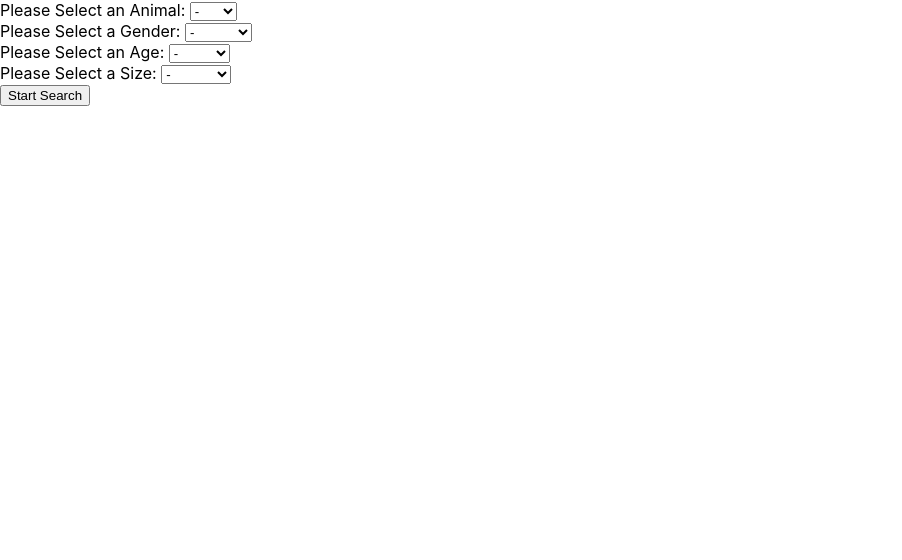
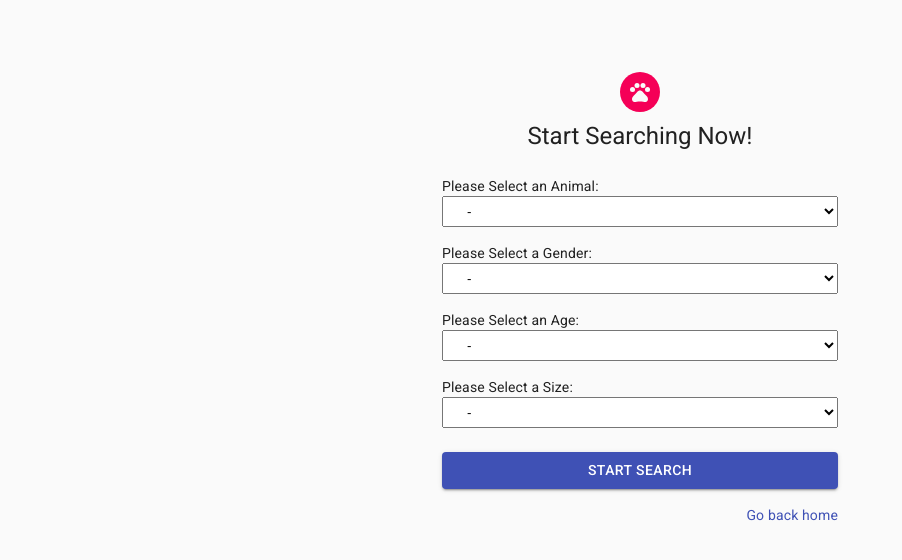
Before and after one commit to mlcomeau/AdoptABuddy-frontend, a React (Create React App) app: page /search in a window 1280 px wide. Shown: the top 560 px of the page, without its empty margins (0-902 px from the left). Built offline with nearby package versions, Linux system fonts and the light colour scheme; no server answers.

Commit message:
integrate material UI with search form

```diff
--- a/src/App.css
+++ b/src/App.css
@@ -1,3 +1,9 @@
 .App {
   text-align: center;
 }
+
+.select {
+  width: 100%;
+  box-sizing: border-box;
+  padding: 6px 20px;
+}
--- a/src/components/Search.js
+++ b/src/components/Search.js
@@ -2,8 +2,40 @@ import React from 'react';
 import { connect } from 'react-redux';
 import { updateSearchForm, createSearch } from '../actions/searchForm.js';
 import { fetchSearchResults } from '../actions/searchResults.js';
+import '../App.css'
+
+import Avatar from '@material-ui/core/Avatar';
+import Button from '@material-ui/core/Button';
+import CssBaseline from '@material-ui/core/CssBaseline';
+import Link from '@material-ui/core/Link';
+import Grid from '@material-ui/core/Grid';
+import PetsIcon from '@material-ui/icons/Pets';
+import Typography from '@material-ui/core/Typography';
+import { makeStyles } from '@material-ui/core/styles';
+import Container from '@material-ui/core/Container';
+
+const useStyles = makeStyles((theme) => ({
+    paper: {
+      marginTop: theme.spacing(8),
+      display: 'flex',
+      flexDirection: 'column',
+      alignItems: 'center',
+    },
+    avatar: {
+      margin: theme.spacing(1),
+      backgroundColor: theme.palette.secondary.main,
+    },
+    form: {
+      width: '100%', // Fix IE 11 issue.
+      marginTop: theme.spacing(3),
+    },
+    submit: {
+      margin: theme.spacing(3, 0, 2),
+    },
+  }));
 
 const Search = ({ searchForm, updateSearchForm, userId, history, createSearch, location, searchRadius, fetchSearchResults }) => {
+    const classes = useStyles();
 
     const handleInputChange = event => {
         const { name, value } = event.target
@@ -23,26 +55,38 @@ const Search = ({ searchForm, updateSearchForm, userId, history, createSearch, l
         fetchSearchResults({...searchForm, location, searchRadius}, history)
     }
 
-
     return (
-      <form onSubmit={handleSubmit}>
+        <Container component="main" maxWidth="xs">
+          <CssBaseline />
+          <div className={classes.paper}>
+            <Avatar className={classes.avatar}>
+              <PetsIcon />
+            </Avatar>
+            <Typography component="h1" variant="h5">
+              Start Searching Now!
+            </Typography>
+            <form className={classes.form} onSubmit={handleSubmit}>
+              <Grid container spacing={2}>
+                <Grid item xs={12}>
                 <label for="animal">Please Select an Animal: </label>
-        <select onChange={handleInputChange} value={searchForm.animal} name="animal" required>
+                <select className="select" onChange={handleInputChange} value={searchForm.animal} name="animal" required>
                   <option value="" disabled> - </option>
                   <option value="dog">Dog</option>
                   <option value="cat">Cat</option>
                 </select>
-        <br/>
+                </Grid>
+                <Grid item xs={12}>
                 <label for="gender">Please Select a Gender: </label>
-        <select onChange={handleInputChange} value={searchForm.gender} name="gender" required>
+                <select className="select" onChange={handleInputChange} value={searchForm.gender} name="gender" required>
                   <option value="" disabled> - </option>
                   <option value="male">Male</option>
                   <option value="female">Female</option>
                   <option value="any">Any</option>
                 </select>
-        <br/>
+                </Grid>
+                <Grid item xs={12}>
                 <label for="age">Please Select an Age: </label>
-        <select onChange={handleInputChange} value={searchForm.age} name="age" required>
+                <select className="select" onChange={handleInputChange} value={searchForm.age} name="age" required>
                   <option value="" disabled> - </option>
                   <option value="baby">Baby</option>
                   <option value="young">Young</option>
@@ -50,9 +94,10 @@ const Search = ({ searchForm, updateSearchForm, userId, history, createSearch, l
                   <option value="senior">Senior</option>
                   <option value="any">Any</option>
                 </select>
-        <br/>
+                </Grid>
+                <Grid item xs={12}>
                 <label for="size">Please Select a Size: </label>
-        <select onChange={handleInputChange} value={searchForm.size} name="size" required>
+                <select className="select" onChange={handleInputChange} value={searchForm.size} name="size" required>
                   <option value="" disabled> - </option>
                   <option value="small">Small</option>
                   <option value="medium">Medium</option>
@@ -60,11 +105,31 @@ const Search = ({ searchForm, updateSearchForm, userId, history, createSearch, l
                   <option value="xlarge">X-Large</option>
                   <option value="any">Any</option>
                 </select>
-        <br/>
-        <input type="submit" value="Start Search"></input>
+                </Grid>
+              </Grid>
+              <Button
+                type="submit"
+                fullWidth
+                variant="contained"
+                color="primary"
+                className={classes.submit}
+              >
+                Start Search
+              </Button>
             </form>
+            <Grid container justify="flex-end">
+              <Grid item>
+                  <Link href="/" variant="body2">
+                      Go back home
+                  </Link>
+              </Grid>
+            </Grid>
+          </div>
+        </Container>
+      );
 
-    )
+
+
 }
 
 const mapStateToProps = state => {
```
Also changed, not shown: src/components/Delete.js (added, +120 -0 lines). Lines whose indentation alone changed are shown as unchanged.
